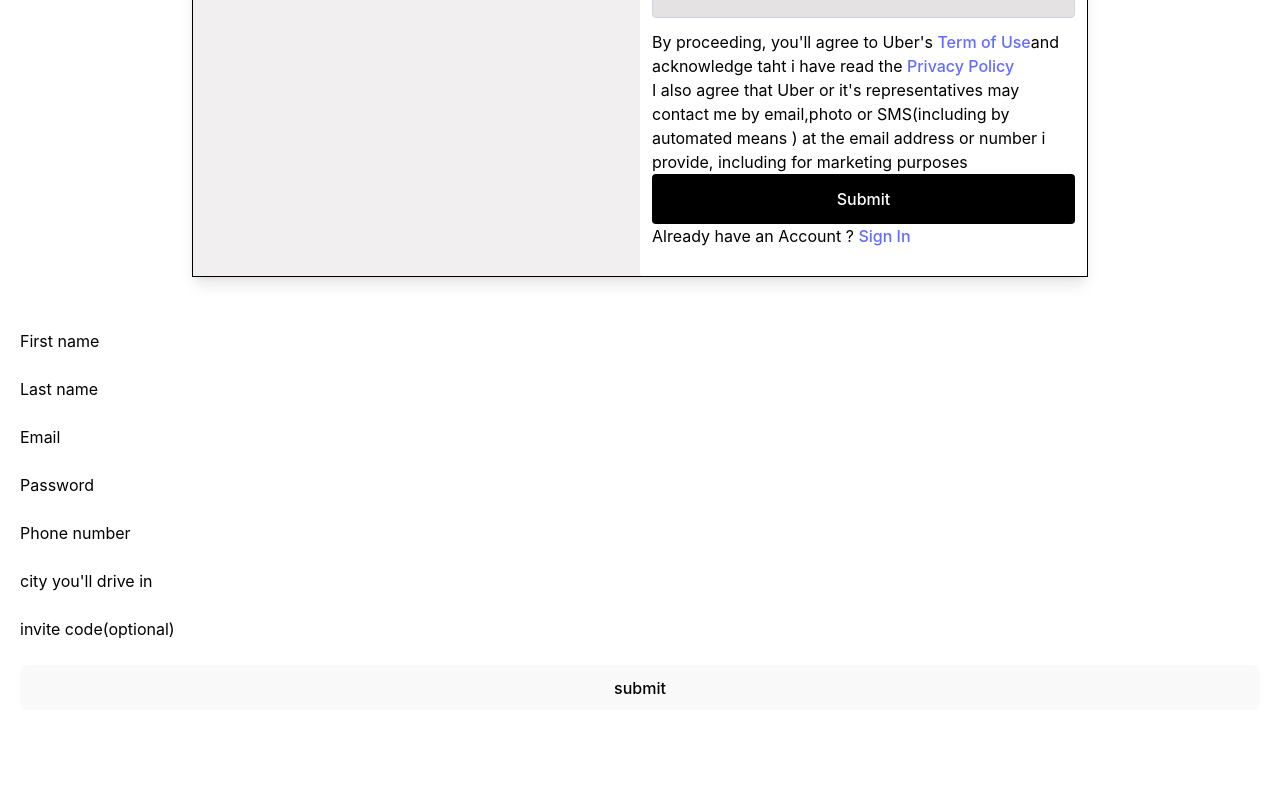
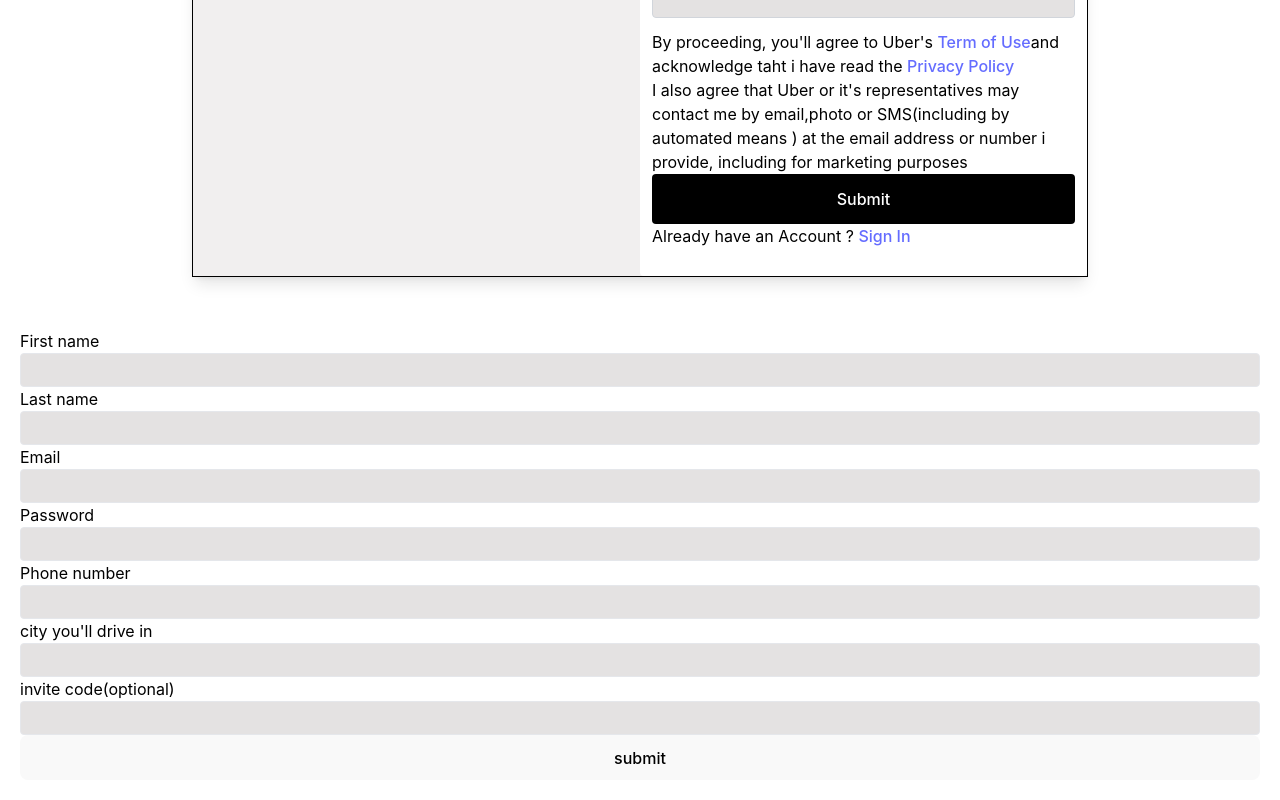
Before and after one commit to BLADEHEDA/Private-journal, a React (Vite) app: page / in a window 1280 px wide. Shown: the part 611-1411 px from the top of the page. Before the commit the page ends 1341 px from the top, so only its background shows below. Built offline with nearby package versions, Linux system fonts and the light colour scheme.

Commit message:
changes done

```diff
--- a/src/Components/Form/LoginFormikComponents.tsx
+++ b/src/Components/Form/LoginFormikComponents.tsx
@@ -25,6 +25,7 @@
                 {label}
               </label>
               <input
+              className="block form-input w-full rounded border py-1 px-2 "
                 type={type}
                 id={name}
                 {...formikField.field}
```
